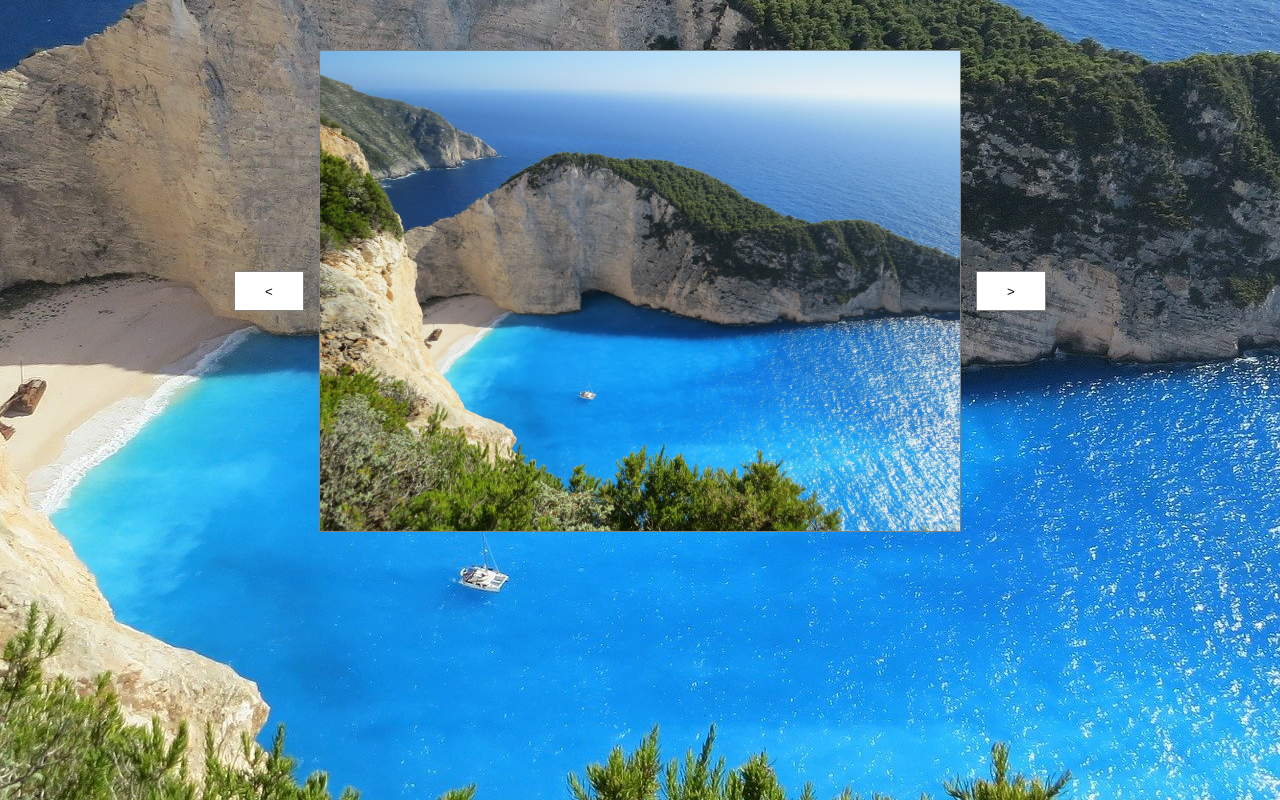
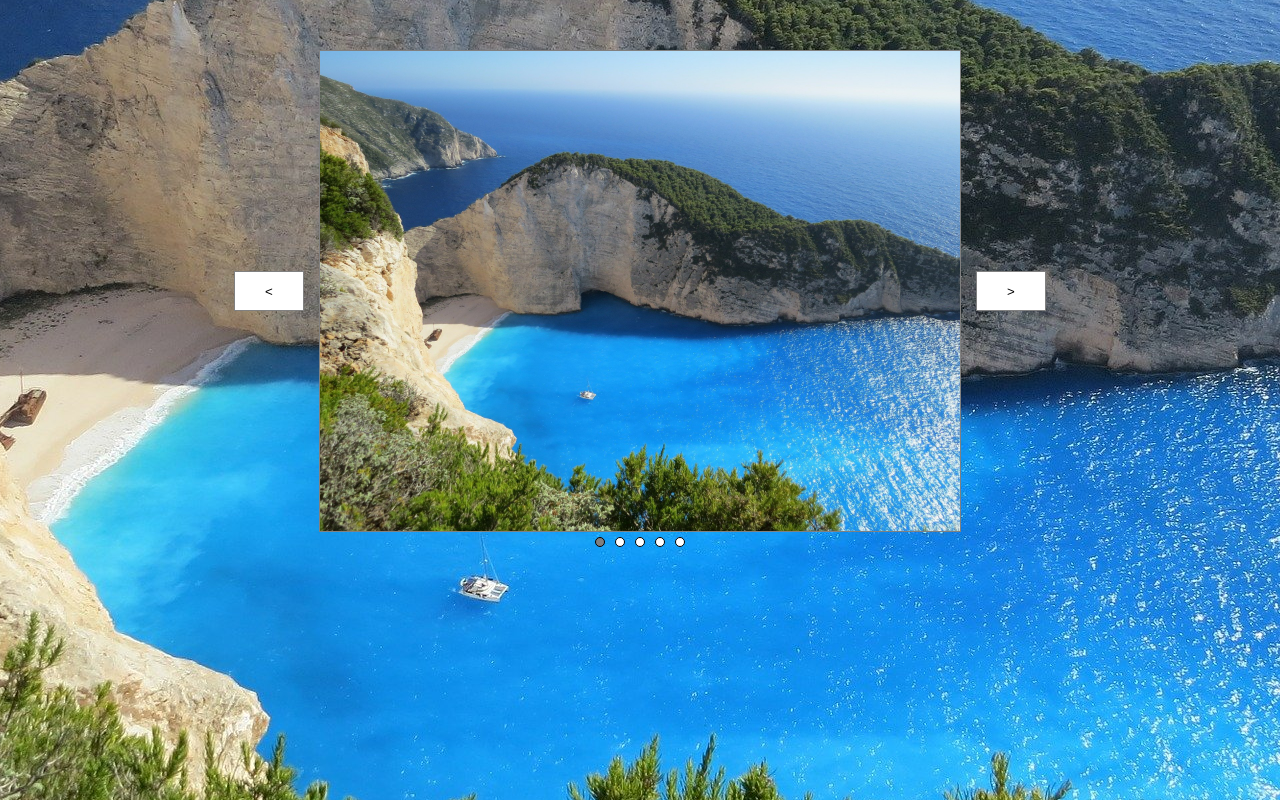
Before and after one commit to danil4905/native-slider, a plain HTML site: page index.html in a window 1280 px wide. Drawn offline with Linux system fonts and the light colour scheme.

Commit message:
add dots

```diff
--- a/index.html
+++ b/index.html
@@ -23,6 +23,9 @@
         </div>
         <button class="slider-btn right-btn">></button>
     </div>
+    <div id="dots">
+
+    </div>
 </section>
 <script src="js/main.js"></script>
 </body>
--- a/js/main.js
+++ b/js/main.js
@@ -3,8 +3,10 @@ let body = document.getElementsByTagName('body');
 let slides = SLIDER.querySelectorAll('.slider__list-item');
 let buttonLeft = SLIDER.querySelector('.left-btn');
 let buttonRight = SLIDER.querySelector('.right-btn');
+let dotsBox = document.querySelector('#dots');
 let slidesLength = slides.length;
-
+let dot = document.createElement('div')
+dot.className = 'dot';
 let currentIndex = 0;
 let startTouch = {
     x: null,
@@ -14,11 +16,28 @@ let endTouch = {
     x: null,
     y: null
 }
-console.log(slides, buttonLeft, buttonRight, slidesLength)
-buttonRight.onclick = () => {
-    moveRight()
-};
+
+for (let i = 0; i < slidesLength; i++) {
+    dotsBox.appendChild(document.createElement('button'));
+}
+dotsBox.childNodes.forEach(element => {
+    if (element.nodeName === 'BUTTON') {
+        element.className = 'dot';
+    }
+})
+let dots = document.querySelectorAll('.dot');
+
+function activateDot() {
+    dots.forEach(element => {
+        element.classList.remove('activeDot')
+    })
+    dots[currentIndex].classList.add('activeDot')
+}
+
+
+buttonRight.onclick = moveRight;
 buttonLeft.onclick = moveLeft;
+
 SLIDER.addEventListener('touchstart', (event) => {
     startTouch.x = event.touches[0].clientX;
     startTouch.y = event.touches[0].clientY;
@@ -47,9 +66,11 @@ function checkAction(event) {
 }
 
 changeBackground()
+activateDot()
 
 function changeBackground() {
     document.body.style.backgroundImage = `url(${slides[currentIndex].firstChild.currentSrc})`;
+
 }
 
 function moveRight() {
@@ -62,6 +83,7 @@ function moveRight() {
     clearActiveClass();
     addActiveClass(currentIndex);
     changeBackground()
+    activateDot()
 }
 
 function moveLeft() {
@@ -73,6 +95,7 @@ function moveLeft() {
     clearActiveClass();
     addActiveClass(currentIndex);
     changeBackground()
+    activateDot()
 }
 
 
--- a/styles/style.css
+++ b/styles/style.css
@@ -20,7 +20,10 @@ body {
 
 }
 #wrapper {
-
+    display: flex;
+    flex-direction: column;
+    justify-content: center;
+    align-items: center;
 }
 
 #slider {
@@ -48,3 +51,17 @@ body {
     animation: linear 0.2s fade;
     display: flex;
 }
+#dots {
+    display: flex;
+}
+.dot {
+    width: 10px;
+    height: 10px;
+    background-color: #fff;
+    border: 1px solid black;
+    margin: 5px;
+    border-radius: 50%;
+}
+.activeDot {
+    background-color: gray;
+}
```
